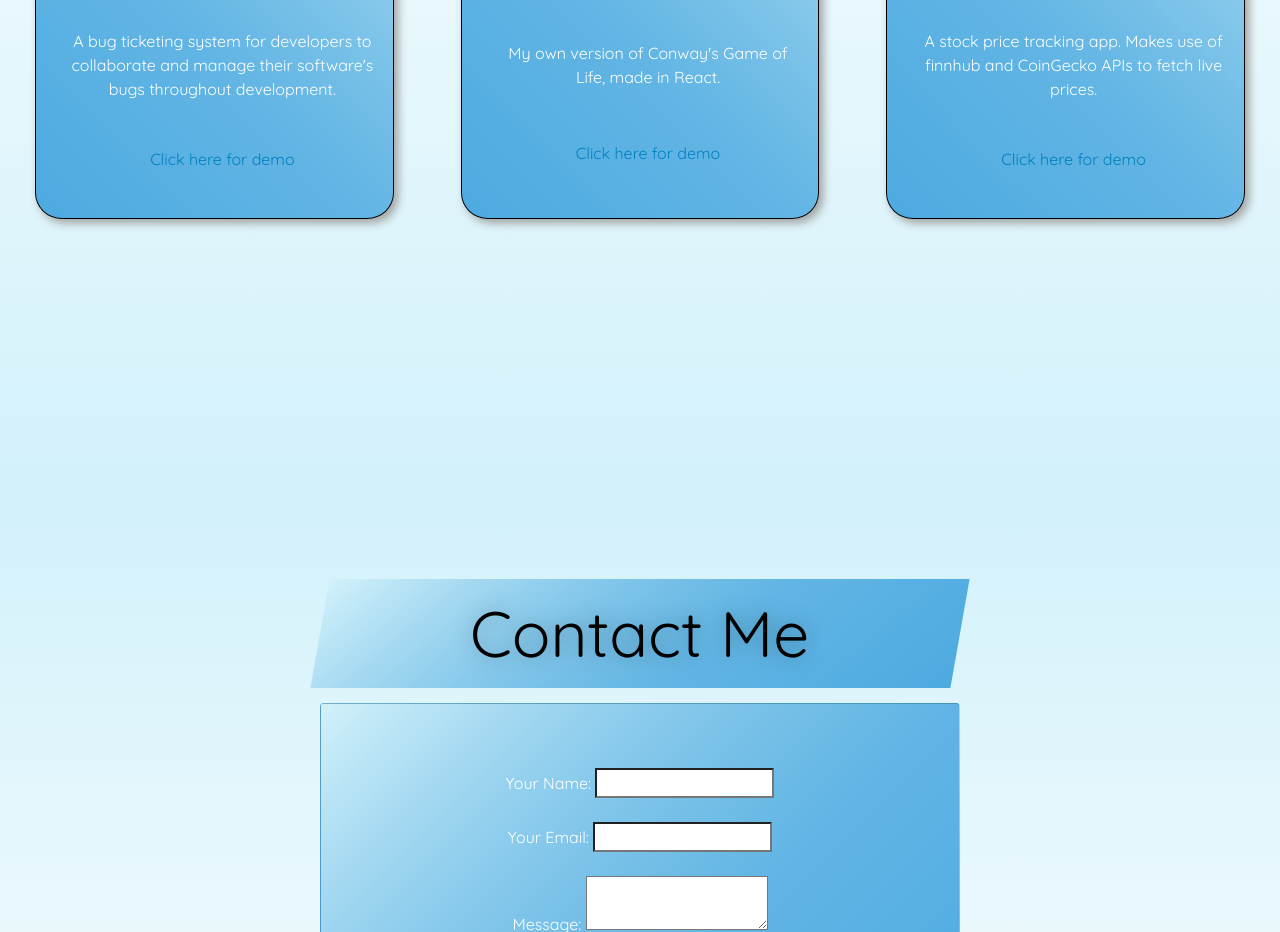
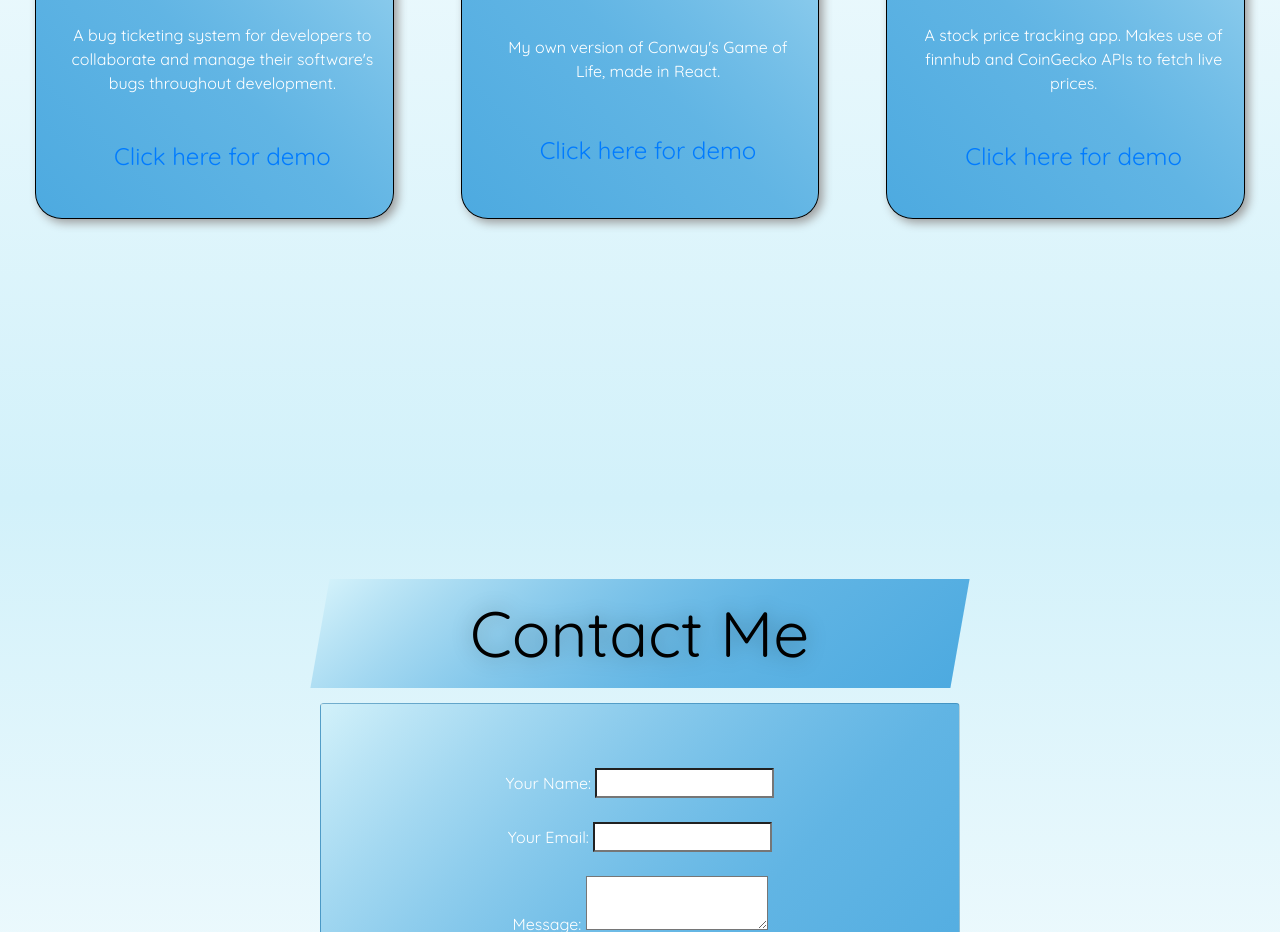
Before and after one commit to tun35770/Portfolio, a React (Vite) app in the folder Portfolio/: page / in a window 1280 px wide. Shown: the part 2420-3352 px from the top of the page. Built offline with nearby package versions, Linux system fonts and the light colour scheme.

Commit message:
Showcase links made bigger

```diff
--- a/Portfolio/src/components/Showcase.tsx
+++ b/Portfolio/src/components/Showcase.tsx
@@ -12,8 +12,9 @@ const Showcase = ( {showcaseImage, showcaseTitle, showcaseDescription, showcaseL
           <h3 className='showcase-title'> {showcaseTitle} </h3>
           <p className='my-3 showcase-description' > {showcaseDescription} </p>
           <a  href={showcaseLink} target="_blank" style={{
-            color: 'rgb(0, 128, 191)'
-          }}>Click here for demo</a>
+            fontSize: '1.5em',
+
+          }}> Click here for demo </a>
         </div>
       </div>
   )
```
